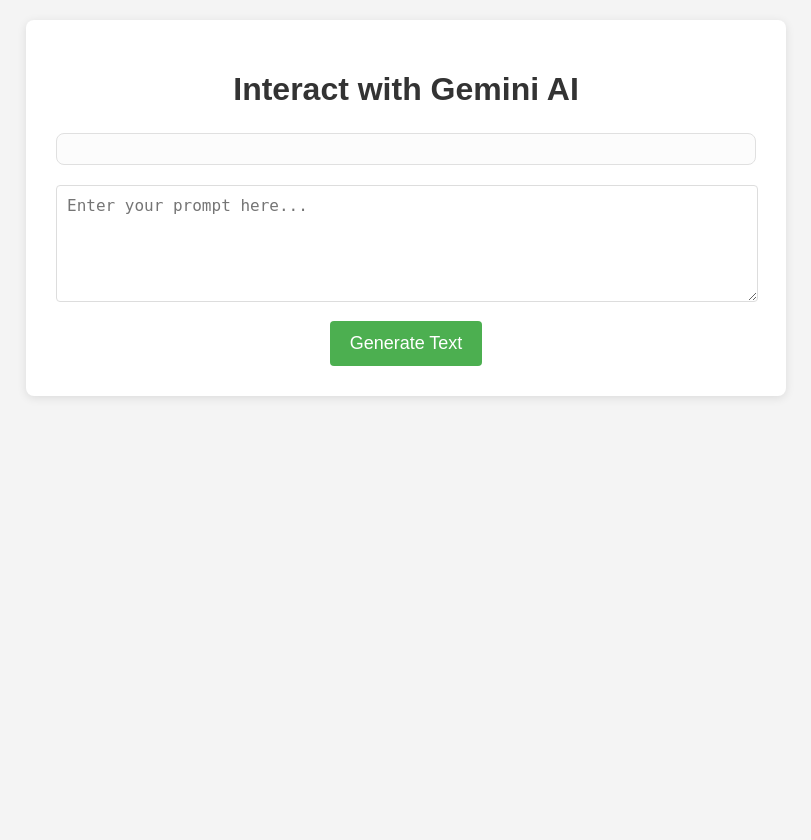
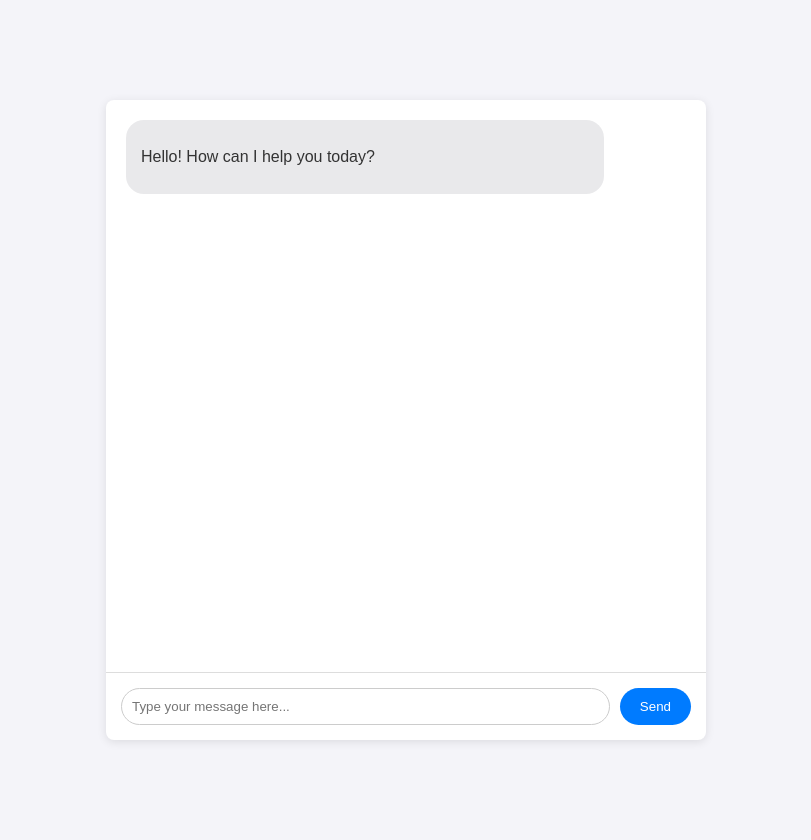
Before and after one commit to harish-167/multi-model-AI-with-PII-mask, a Python web app: template src/templates/index.html in a window 1280 px wide. Shown: the whole page, without its empty margins (234-1045 px from the left). Before the commit the page ends 398 px from the top, so only its background shows below. Run offline with Jinja, Linux system fonts and the light colour scheme; the template is opened without the code that fills it, so the values that code supplies are empty.

Commit message:
added AI gen code

```diff
--- a/src/requirements.txt
+++ b/src/requirements.txt
@@ -1,2 +1,3 @@
-Flask
+gunicorn
 google-generativeai
+python-dotenv
--- /dev/null
+++ b/src/static/script.js
@@ -0,0 +1,50 @@
+document.addEventListener('DOMContentLoaded', () => {
+    const chatForm = document.getElementById('chat-form');
+    const userInput = document.getElementById('user-input');
+    const chatBox = document.getElementById('chat-box');
+
+    chatForm.addEventListener('submit', async (e) => {
+        e.preventDefault();
+        const messageText = userInput.value.trim();
+        if (!messageText) return;
+
+        // Display user's message
+        addMessage(messageText, 'user-message');
+        userInput.value = '';
+
+        try {
+            // Send message to the backend via the /chat endpoint
+            const response = await fetch('/chat', {
+                method: 'POST',
+                headers: {
+                    'Content-Type': 'application/json',
+                },
+                body: JSON.stringify({ message: messageText }),
+            });
+
+            if (!response.ok) {
+                throw new Error(`HTTP error! status: ${response.status}`);
+            }
+
+            const data = await response.json();
+
+            // Display AI's response
+            addMessage(data.response, 'ai-message');
+        } catch (error) {
+            console.error('Error:', error);
+            addMessage('Sorry, something went wrong. Please try again.', 'ai-message');
+        }
+    });
+
+    function addMessage(text, className) {
+        const messageElement = document.createElement('div');
+        messageElement.classList.add('message', className);
+
+        const p = document.createElement('p');
+        p.textContent = text;
+        messageElement.appendChild(p);
+
+        chatBox.appendChild(messageElement);
+        chatBox.scrollTop = chatBox.scrollHeight; // Auto-scroll to the bottom
+    }
+});
--- a/src/static/style.css
+++ b/src/static/style.css
@@ -1,117 +1,71 @@
+/* Basic styling for the chat application */
 body {
     font-family: Arial, sans-serif;
+    background-color: #f4f4f9;
     margin: 0;
     padding: 20px;
-    background-color: #f4f4f4;
     display: flex;
     justify-content: center;
-    align-items: flex-start;
-    min-height: 100vh;
-    box-sizing: border-box;
+    align-items: center;
+    height: 100vh;
 }
-
-.container {
+.chat-container {
+    width: 100%;
+    max-width: 600px;
+    height: 80vh;
     background-color: #fff;
-    padding: 30px;
     border-radius: 8px;
-    box-shadow: 0 2px 10px rgba(0, 0, 0, 0.1);
-    width: 100%;
-    max-width: 700px;
-    text-align: center;
+    box-shadow: 0 2px 10px rgba(0,0,0,0.1);
+    display: flex;
+    flex-direction: column;
 }
-
-h1 {
+.chat-box {
+    flex-grow: 1;
+    padding: 20px;
+    overflow-y: auto;
+    border-bottom: 1px solid #ddd;
+}
+.message {
+    margin-bottom: 15px;
+    padding: 10px 15px;
+    border-radius: 18px;
+    line-height: 1.4;
+    max-width: 80%;
+}
+.user-message {
+    background-color: #007bff;
+    color: white;
+    align-self: flex-end;
+    margin-left: auto;
+}
+.ai-message {
+    background-color: #e9e9eb;
     color: #333;
-    margin-bottom: 25px;
+    align-self: flex-start;
 }
-
-/* New: Conversation History styles */
-#conversationHistory {
-    border: 1px solid #e0e0e0;
-    border-radius: 8px;
+.chat-input-form {
+    display: flex;
     padding: 15px;
-    margin-bottom: 20px;
-    max-height: 400px; /* Limit height */
-    overflow-y: auto; /* Enable scrolling */
-    background-color: #fcfcfc;
-    text-align: left; /* Align text within messages */
 }
-
-.message {
-    margin-bottom: 10px;
-    padding: 8px 12px;
-    border-radius: 6px;
-    line-height: 1.5;
+#user-input {
+    flex-grow: 1;
+    padding: 10px;
+    border: 1px solid #ccc;
+    border-radius: 20px;
+    margin-right: 10px;
 }
-
-.message strong {
-    font-weight: bold;
+#user-input:focus {
+    outline: none;
+    border-color: #007bff;
 }
-
-.message.user {
-    background-color: #e6f7ff; /* Light blue for user */
-    color: #333;
-    text-align: right; /* User messages float right */
-    margin-left: 20%; /* User message takes less width */
+button {
+    padding: 10px 20px;
+    background-color: #007bff;
+    color: white;
+    border: none;
+    border-radius: 20px;
+    cursor: pointer;
 }
-
-.message.model {
-    background-color: #eaffe6; /* Light green for Gemini */
-    color: #333;
-    text-align: left; /* Model messages float left */
-    margin-right: 20%; /* Model message takes less width */
+button:hover {
+    background-color: #0056b3;
 }
-
-
-textarea {
-    width: calc(100% - 20px);
-    padding: 10px;
-    margin-bottom: 15px;
-    border: 1px solid #ddd;
-    border-radius: 4px;
-    font-size: 16px;
-    resize: vertical;
-    min-height: 80px; /* Slightly reduced height */
-}
-
-button {
-    background-color: #4CAF50;
-    color: white;
-    padding: 12px 20px;
-    border: none;
-    border-radius: 4px;
-    cursor: pointer;
-    font-size: 18px;
-    transition: background-color 0.3s ease;
-}
-
-button:hover {
-    background-color: #45a049;
-}
-
-button:disabled {
-    background-color: #cccccc;
-    cursor: not-allowed;
-}
-
-#loading {
-    margin-top: 20px;
-    font-style: italic;
-    color: #666;
-}
-
-/* Removed previous outputContainer, as history will handle it */
-
-#errorContainer {
-    margin-top: 20px;
-    padding: 10px;
-    background-color: #ffe0e0;
-    border: 1px solid #ffb3b3;
-    color: #cc0000;
-    border-radius: 4px;
-    text-align: left;
-}
-
-.hidden {
-    display: none;
-}
--- a/src/templates/index.html
+++ b/src/templates/index.html
@@ -3,106 +3,21 @@
 <head>
     <meta charset="UTF-8">
     <meta name="viewport" content="width=device-width, initial-scale=1.0">
-    <title>Gemini AI Web App with History</title>
-    <link rel="stylesheet" href="{{ url_for('static', filename='style.css') }}">
+    <title>Bare-Bones AI Chat</title>
+    <link rel="stylesheet" href="/static/style.css">
 </head>
 <body>
-    <div class="container">
-        <h1>Interact with Gemini AI</h1>
-
-        <div id="conversationHistory">
+    <div class="chat-container">
+        <div id="chat-box" class="chat-box">
+            <div class="message ai-message">
+                <p>Hello! How can I help you today?</p>
             </div>
-
-        <textarea id="promptInput" placeholder="Enter your prompt here..." rows="5"></textarea>
-        <button id="generateButton">Generate Text</button>
-        <div id="loading" class="hidden">Generating...</div>
-        <div id="errorContainer" class="hidden">
-            <p id="errorMessage"></p>
         </div>
+        <form id="chat-form" class="chat-input-form">
+            <input type="text" id="user-input" placeholder="Type your message here..." autocomplete="off" required>
+            <button type="submit">Send</button>
+        </form>
     </div>
-
-    <script>
-        document.addEventListener('DOMContentLoaded', () => {
-            const promptInput = document.getElementById('promptInput');
-            const generateButton = document.getElementById('generateButton');
-            const conversationHistoryDiv = document.getElementById('conversationHistory');
-            const loadingDiv = document.getElementById('loading');
-            const errorContainer = document.getElementById('errorContainer');
-            const errorMessage = document.getElementById('errorMessage');
-
-            // Initialize conversation history array
-            let conversation = [];
-
-            // Function to display a message in the conversation history
-            function displayMessage(role, text) {
-                const messageDiv = document.createElement('div');
-                messageDiv.classList.add('message', role); // Add classes for styling (e.g., 'user', 'model')
-                messageDiv.innerHTML = `<strong>${role === 'user' ? 'You' : 'Gemini'}:</strong> ${text}`;
-                conversationHistoryDiv.appendChild(messageDiv);
-                conversationHistoryDiv.scrollTop = conversationHistoryDiv.scrollHeight; // Scroll to bottom
-            }
-
-            generateButton.addEventListener('click', async () => {
-                const prompt = promptInput.value.trim();
-                if (!prompt) {
-                    alert('Please enter a prompt!');
-                    return;
-                }
-
-                // Display user's message immediately
-                displayMessage('user', prompt);
-
-                // Add user's message to our local history array
-                conversation.push({ role: 'user', parts: [{ text: prompt }] });
-
-                promptInput.value = ''; // Clear input field
-                errorContainer.classList.add('hidden');
-                errorMessage.textContent = '';
-                loadingDiv.classList.remove('hidden'); // Show loading indicator
-                generateButton.disabled = true; // Disable button during generation
-
-                try {
-                    const response = await fetch('/generate_text', {
-                        method: 'POST',
-                        headers: {
-                            'Content-Type': 'application/json'
-                        },
-                        body: JSON.stringify({ prompt: prompt, history: conversation }) // Send full history
-                    });
-
-                    const data = await response.json();
-
-                    if (response.ok) {
-                        const generatedText = data.generated_text;
-                        const updatedHistory = data.history;
-
-                        // Display Gemini's response
-                        displayMessage('model', generatedText);
-
-                        // Update our local conversation history with the full history from backend
-                        // This ensures our local history is always in sync with Gemini's chat object
-                        conversation = updatedHistory;
-
-                    } else {
-                        errorContainer.classList.remove('hidden');
-                        errorMessage.textContent = `Error: ${data.error || 'Something went wrong.'}`;
-                        // If there was an error, remove the last user message from history
-                        // as it wasn't successfully processed by Gemini
-                        conversation.pop();
-                    }
-                } catch (error) {
-                    errorContainer.classList.remove('hidden');
-                    errorMessage.textContent = `Network Error: ${error.message}`;
-                    // If there was an error, remove the last user message from history
-                    // as it wasn't successfully processed by Gemini
-                    conversation.pop();
-                } finally {
-                    loadingDiv.classList.add('hidden'); // Hide loading indicator
-                    generateButton.disabled = false; // Re-enable button
-                    promptInput.focus(); // Focus input for next prompt
-                }
-            });
-        });
-    </script>
+    <script src="/static/script.js"></script>
 </body>
 </html>
```
Also changed, not shown: src/app.py (+69 -45 lines), 3 other files.
